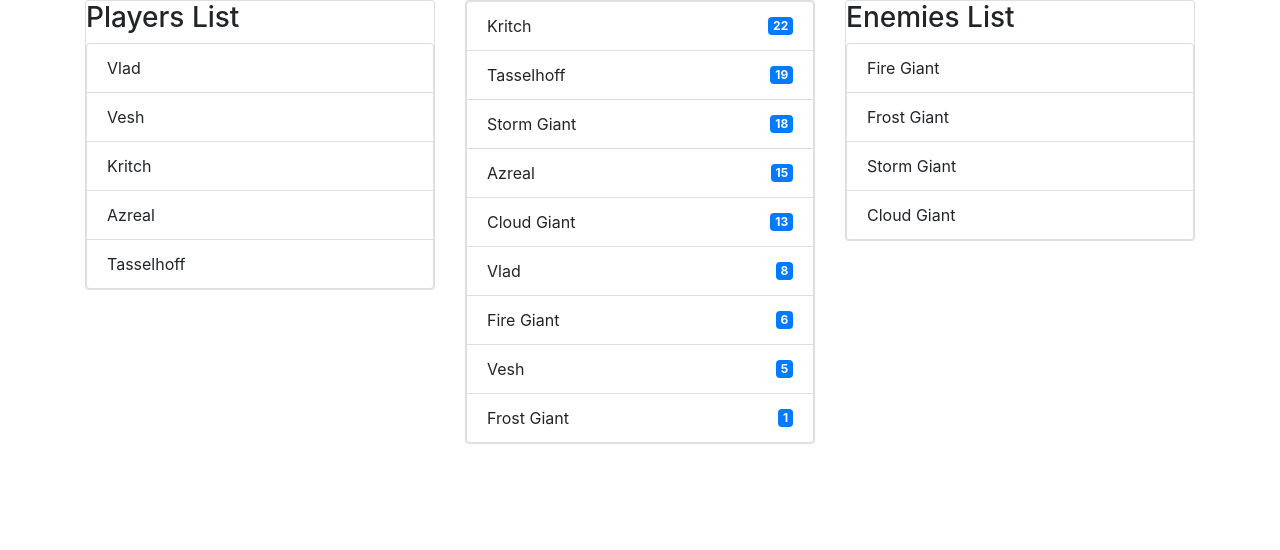
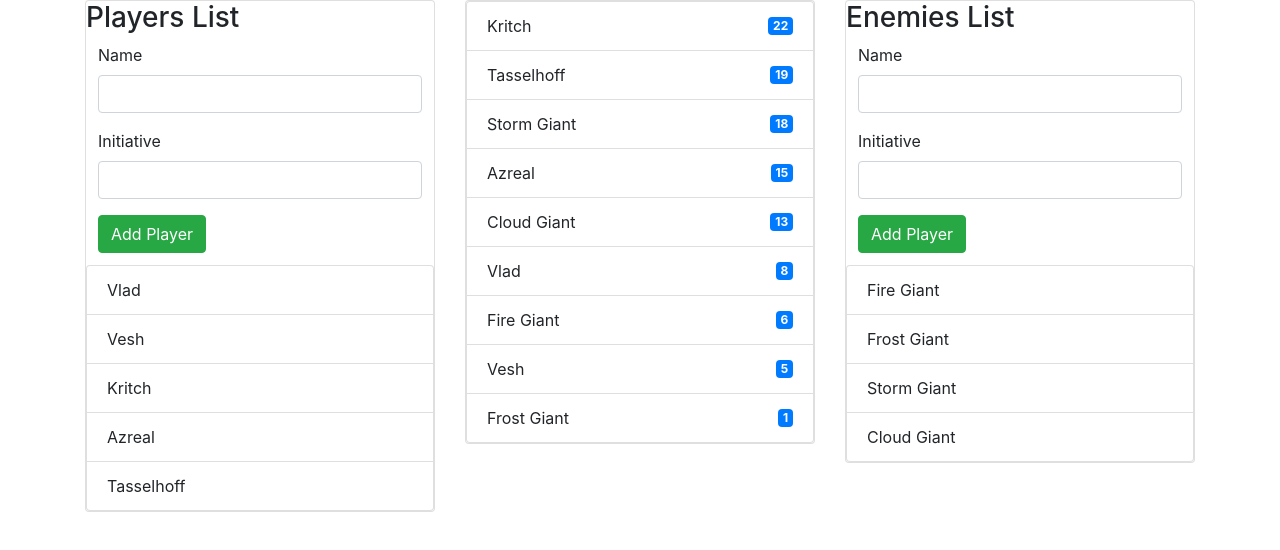
Before and after one commit to tmazyrko/initiative-tracker, a React (Create React App) app: page / in a window 1280 px wide. Shown: the top 550 px of the page. Built offline with nearby package versions, Linux system fonts and the light colour scheme.

Commit message:
Render the AddPlayer component

```diff
--- a/src/components/TeamList.js
+++ b/src/components/TeamList.js
@@ -2,10 +2,11 @@ import React from 'react';
 import { connect } from 'react-redux';
 
 import TeamMember from './TeamMember';
+import AddPlayer from './AddPlayer';
 
 class TeamList extends React.Component {
     render() {
-        const { title } = this.props;
+        const { title, characterType } = this.props;
 
         const characterArr = this.props[this.props.stateList];
         const characterList = characterArr.map((character, index) => {
@@ -21,6 +22,7 @@ class TeamList extends React.Component {
         return(
             <div className="card">
                 <h3>{title} List</h3>
+                <AddPlayer characterType={characterType} />
                 <ul className="list-group">
                     { characterList }
                 </ul>
```
